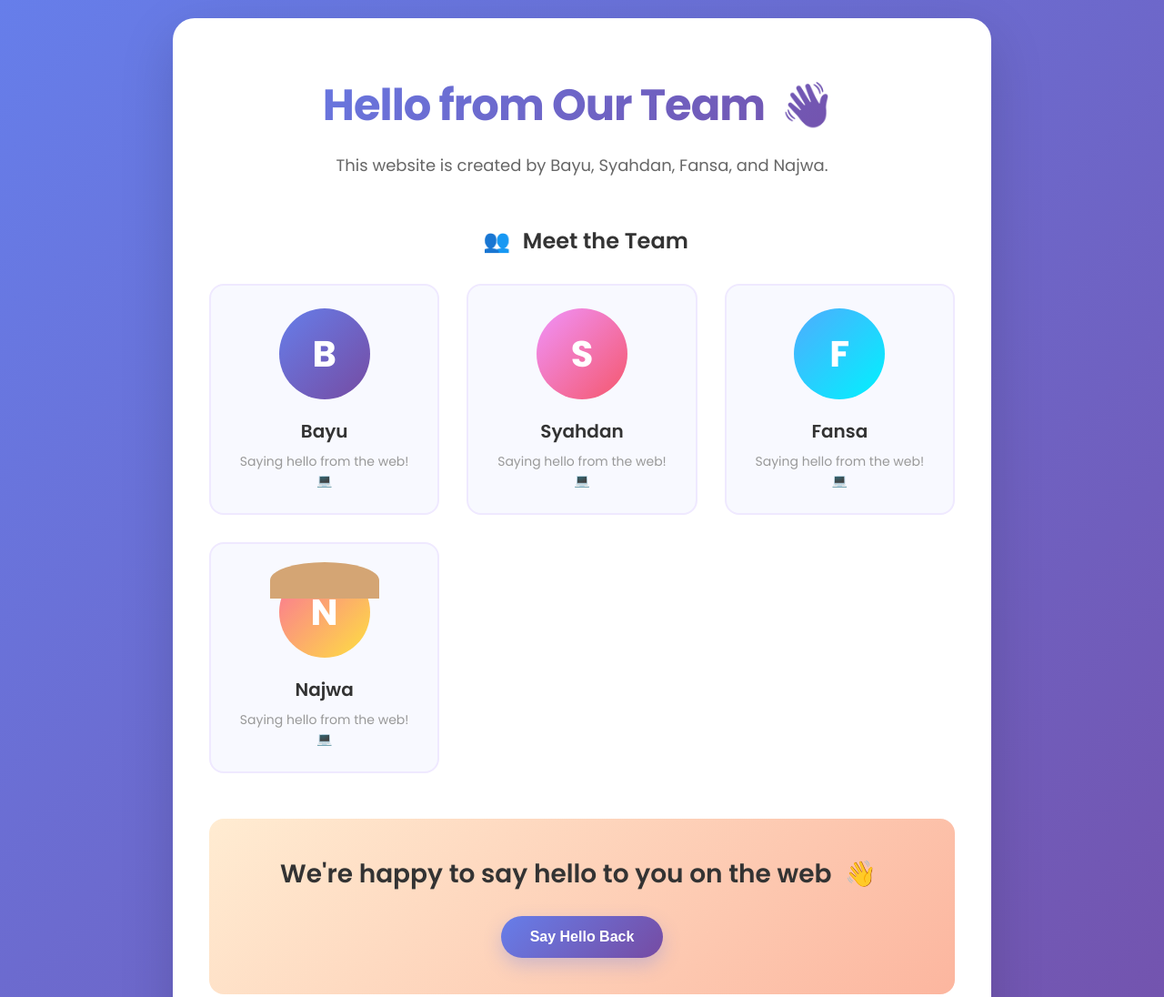
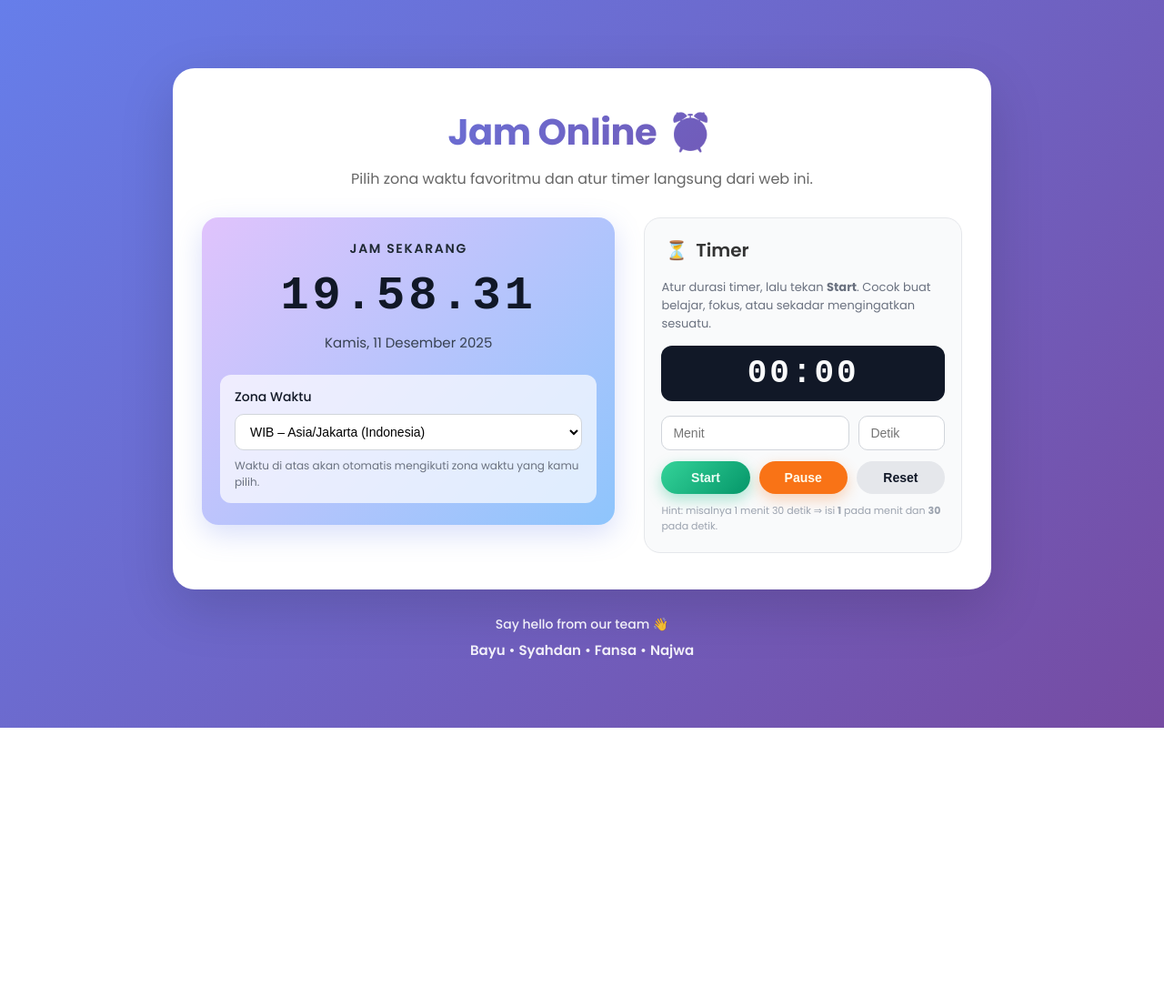
Before and after one commit to threemaskentirtelyu/Tugas12Awan_Kelompok3, a plain HTML site: page index.html in a window 1280 px wide. Shown: the top 1096 px of the page at 91% size. After the commit the page ends 800 px from the top, so only its background shows below. Drawn offline with Linux system fonts and the light colour scheme.

Commit message:
Update index.html

```diff
--- a/index.html
+++ b/index.html
@@ -3,7 +3,7 @@
 <head>
   <meta charset="UTF-8">
   <meta name="viewport" content="width=device-width, initial-scale=1.0">
-  <title>Hello from Our Team 👋</title>
+  <title>Jam Online ⏰</title>
   <link href="https://fonts.googleapis.com/css2?family=Poppins:wght@300;400;500;600;700&display=swap" rel="stylesheet">
   <style>
     * {
@@ -32,262 +32,278 @@
     .card {
       background: white;
       border-radius: 24px;
-      padding: 60px 40px;
+      padding: 40px 32px;
       box-shadow: 0 20px 60px rgba(0, 0, 0, 0.15);
     }
 
     header {
       text-align: center;
-      margin-bottom: 50px;
+      margin-bottom: 30px;
     }
 
     .main-title {
-      font-size: 48px;
+      font-size: 40px;
       font-weight: 700;
-      margin-bottom: 16px;
+      margin-bottom: 10px;
       background: linear-gradient(135deg, #667eea 0%, #764ba2 100%);
       -webkit-background-clip: text;
       -webkit-text-fill-color: transparent;
       background-clip: text;
-      letter-spacing: -1px;
+      letter-spacing: -0.5px;
     }
 
     .subtitle {
-      font-size: 18px;
+      font-size: 16px;
       color: #666;
       font-weight: 400;
-      line-height: 1.6;
+      line-height: 1.5;
+    }
+
+    main {
+      display: grid;
+      grid-template-columns: 1.3fr 1fr;
+      gap: 32px;
+      align-items: flex-start;
     }
 
     section {
-      margin-bottom: 50px;
+      margin-bottom: 0;
     }
 
     .section-title {
-      font-size: 24px;
-      font-weight: 600;
-      margin-bottom: 30px;
-      color: #333;
-      text-align: center;
-    }
-
-    /* Team Section */
-    .team-grid {
-      display: grid;
-      grid-template-columns: repeat(auto-fit, minmax(200px, 1fr));
-      gap: 30px;
-      margin-bottom: 30px;
-    }
-
-    .team-card {
-      text-align: center;
-      padding: 25px;
-      border-radius: 16px;
-      background: #f8f9ff;
-      border: 2px solid #efe9ff;
-      transition: all 0.3s ease;
-      cursor: pointer;
-    }
-
-    .team-card:hover {
-      transform: translateY(-8px);
-      box-shadow: 0 12px 30px rgba(102, 126, 234, 0.1);
-      border-color: #667eea;
-    }
-
-    .avatar {
-      width: 100px;
-      height: 100px;
-      border-radius: 50%;
-      margin: 0 auto 20px;
-      display: flex;
-      align-items: center;
-      justify-content: center;
-      font-size: 40px;
-      font-weight: 700;
-      color: white;
-      margin-bottom: 20px;
-      position: relative;
-    }
-
-    .avatar.bayu {
-      background: linear-gradient(135deg, #667eea 0%, #764ba2 100%);
-    }
-
-    .avatar.syahdan {
-      background: linear-gradient(135deg, #f093fb 0%, #f5576c 100%);
-    }
-
-    .avatar.fansa {
-      background: linear-gradient(135deg, #4facfe 0%, #00f2fe 100%);
-    }
-
-    .avatar.najwa {
-      background: linear-gradient(135deg, #fa709a 0%, #fee140 100%);
-      position: relative;
-    }
-
-    .hijab {
-      position: absolute;
-      width: 120%;
-      height: 40%;
-      background: #d4a574;
-      top: -5px;
-      left: 50%;
-      transform: translateX(-50%);
-      border-radius: 50% 50% 0 0;
-    }
-
-    .member-name {
       font-size: 20px;
       font-weight: 600;
-      color: #333;
-      margin-bottom: 8px;
-    }
-
-    .member-tagline {
-      font-size: 14px;
-      color: #999;
-      font-weight: 400;
-    }
-
-    /* Say Hello Section */
-    .say-hello {
-      text-align: center;
-      padding: 40px;
-      background: linear-gradient(135deg, #ffecd2 0%, #fcb69f 100%);
-      border-radius: 16px;
-      margin-bottom: 30px;
-    }
-
-    .hello-text {
-      font-size: 28px;
-      font-weight: 600;
-      margin-bottom: 25px;
+      margin-bottom: 16px;
       color: #333;
     }
 
-    .hello-button {
-      padding: 14px 32px;
-      font-size: 16px;
-      font-weight: 600;
-      background: linear-gradient(135deg, #667eea 0%, #764ba2 100%);
-      color: white;
-      border: none;
-      border-radius: 50px;
-      cursor: pointer;
-      transition: all 0.3s ease;
-      box-shadow: 0 8px 20px rgba(102, 126, 234, 0.3);
+    .decoration {
+      display: inline-block;
+      margin: 0 4px;
     }
 
-    .hello-button:hover {
-      transform: scale(1.05);
-      box-shadow: 0 12px 28px rgba(102, 126, 234, 0.4);
+    /* Clock Section */
+    .clock-wrapper {
+      text-align: center;
+      padding: 24px 20px;
+      border-radius: 18px;
+      background: linear-gradient(135deg, #e0c3fc 0%, #8ec5fc 100%);
+      box-shadow: 0 10px 30px rgba(102, 126, 234, 0.25);
     }
 
-    .hello-button:active {
-      transform: scale(0.98);
+    .clock-label {
+      font-size: 14px;
+      color: #1f2933;
+      text-transform: uppercase;
+      letter-spacing: 0.12em;
+      font-weight: 600;
+      margin-bottom: 12px;
     }
 
-    /* Toast Notification */
-    .toast {
-      position: fixed;
-      bottom: 30px;
-      right: 30px;
-      background: linear-gradient(135deg, #667eea 0%, #764ba2 100%);
-      color: white;
-      padding: 16px 24px;
-      border-radius: 50px;
-      box-shadow: 0 8px 20px rgba(102, 126, 234, 0.3);
-      font-weight: 500;
-      animation: slideIn 0.4s ease;
-      display: none;
-      z-index: 1000;
+    .digital-clock {
+      font-size: 52px;
+      font-weight: 700;
+      color: #111827;
+      font-family: 'Courier New', monospace;
+      letter-spacing: 4px;
+      margin: 10px 0 0;
     }
 
-    .toast.show {
-      display: block;
+    .clock-date {
+      font-size: 15px;
+      color: #374151;
+      margin-top: 10px;
     }
 
-    @keyframes slideIn {
-      from {
-        transform: translateX(400px);
-        opacity: 0;
+    .timezone-control {
+      margin-top: 24px;
+      text-align: left;
+      background: rgba(255, 255, 255, 0.7);
+      padding: 14px 16px;
+      border-radius: 12px;
+      display: flex;
+      flex-direction: column;
+      gap: 8px;
+    }
+
+    .timezone-control label {
+      font-size: 14px;
+      font-weight: 500;
+      color: #111827;
+    }
+
+    .timezone-select {
+      width: 100%;
+      padding: 10px 12px;
+      border-radius: 10px;
+      border: 1px solid #d1d5db;
+      font-size: 14px;
+      outline: none;
+      background: white;
+      transition: border-color 0.2s ease, box-shadow 0.2s ease;
+    }
+
+    .timezone-select:focus {
+      border-color: #6366f1;
+      box-shadow: 0 0 0 2px rgba(99, 102, 241, 0.25);
+    }
+
+    .timezone-note {
+      font-size: 12px;
+      color: #6b7280;
+    }
+
+    /* Timer Section */
+    .timer-section {
+      padding: 20px 18px;
+      border-radius: 18px;
+      background: #f9fafb;
+      border: 1px solid #e5e7eb;
+    }
+
+    .timer-description {
+      font-size: 13px;
+      color: #6b7280;
+      margin-bottom: 14px;
+    }
+
+    .timer-display {
+      font-size: 36px;
+      font-weight: 700;
+      font-family: 'Courier New', monospace;
+      color: #111827;
+      text-align: center;
+      padding: 10px 0;
+      border-radius: 12px;
+      background: #111827;
+      color: #f9fafb;
+      margin-bottom: 16px;
+      letter-spacing: 3px;
+    }
+
+    .timer-inputs {
+      display: flex;
+      gap: 10px;
+      margin-bottom: 12px;
+    }
+
+    .timer-inputs input {
+      flex: 1;
+      padding: 10px 12px;
+      border-radius: 10px;
+      border: 1px solid #d1d5db;
+      font-size: 14px;
+      outline: none;
+    }
+
+    .timer-inputs input:focus {
+      border-color: #6366f1;
+      box-shadow: 0 0 0 2px rgba(99, 102, 241, 0.2);
+    }
+
+    .timer-buttons {
+      display: flex;
+      gap: 10px;
+      margin-bottom: 10px;
+    }
+
+    .timer-btn {
+      flex: 1;
+      padding: 10px 12px;
+      font-size: 14px;
+      font-weight: 600;
+      border-radius: 999px;
+      border: none;
+      cursor: pointer;
+      transition: all 0.2s ease;
+    }
+
+    .timer-btn.start {
+      background: linear-gradient(135deg, #34d399 0%, #059669 100%);
+      color: #ecfdf5;
+      box-shadow: 0 6px 16px rgba(16, 185, 129, 0.35);
+    }
+
+    .timer-btn.start:hover {
+      filter: brightness(1.05);
+      transform: translateY(-1px);
+    }
+
+    .timer-btn.pause {
+      background: #f97316;
+      color: #fffbeb;
+      box-shadow: 0 6px 16px rgba(249, 115, 22, 0.3);
+    }
+
+    .timer-btn.pause:hover {
+      filter: brightness(1.05);
+      transform: translateY(-1px);
+    }
+
+    .timer-btn.reset {
+      background: #e5e7eb;
+      color: #111827;
+    }
+
+    .timer-btn.reset:hover {
+      background: #d1d5db;
+      transform: translateY(-1px);
+    }
+
+    .timer-hint {
+      font-size: 11px;
+      color: #9ca3af;
+    }
+
+    .timer-done {
+      animation: blink 0.8s ease-in-out 3;
+    }
+
+    @keyframes blink {
+      0%, 100% {
+        background: #111827;
+        color: #f9fafb;
       }
-      to {
-        transform: translateX(0);
-        opacity: 1;
+      50% {
+        background: #facc15;
+        color: #111827;
       }
     }
 
-    /* Clock Section */
-    .clock-section {
+    /* Footer / Names */
+    .team-footer {
+      margin-top: 28px;
       text-align: center;
-      padding: 30px;
-      background: linear-gradient(135deg, #e0c3fc 0%, #8ec5fc 100%);
-      border-radius: 16px;
-      margin-bottom: 30px;
-    }
-
-    .digital-clock {
-      font-size: 48px;
-      font-weight: 700;
-      color: #333;
-      font-family: 'Courier New', monospace;
-      letter-spacing: 4px;
-      margin: 20px 0;
-    }
-
-    .clock-date {
-      font-size: 16px;
-      color: #666;
-      margin-top: 10px;
-    }
-
-    /* Footer */
-    footer {
-      text-align: center;
-      margin-top: 50px;
-      padding-bottom: 30px;
-      color: rgba(255, 255, 255, 0.8);
+      color: rgba(255, 255, 255, 0.9);
+      font-size: 14px;
       font-weight: 500;
     }
 
-    /* Decorative elements */
-    .decoration {
-      display: inline-block;
-      margin: 0 8px;
+    .team-names {
+      margin-top: 6px;
+      font-size: 15px;
+    }
+
+    .team-names span {
+      font-weight: 600;
     }
 
     /* Responsive */
     @media (max-width: 768px) {
       .card {
-        padding: 40px 24px;
+        padding: 30px 20px;
+      }
+
+      main {
+        grid-template-columns: 1fr;
       }
 
       .main-title {
-        font-size: 36px;
-      }
-
-      .subtitle {
-        font-size: 16px;
-      }
-
-      .team-grid {
-        grid-template-columns: repeat(2, 1fr);
-        gap: 20px;
-      }
-
-      .hello-text {
-        font-size: 22px;
+        font-size: 32px;
       }
 
       .digital-clock {
-        font-size: 36px;
-      }
-
-      footer {
-        font-size: 14px;
+        font-size: 44px;
       }
     }
 
@@ -297,40 +313,25 @@
       }
 
       .card {
-        padding: 30px 20px;
-        border-radius: 16px;
+        padding: 24px 16px;
+        border-radius: 18px;
       }
 
       .main-title {
-        font-size: 28px;
+        font-size: 26px;
       }
 
       .subtitle {
         font-size: 14px;
       }
 
-      .team-grid {
-        grid-template-columns: 1fr;
-        gap: 15px;
+      .digital-clock {
+        font-size: 34px;
+        letter-spacing: 2px;
       }
 
-      .section-title {
-        font-size: 20px;
-      }
-
-      .hello-text {
-        font-size: 18px;
-      }
-
-      .digital-clock {
+      .timer-display {
         font-size: 28px;
-      }
-
-      .toast {
-        bottom: 20px;
-        right: 20px;
-        left: 20px;
-        padding: 12px 16px;
       }
     }
   </style>
@@ -340,109 +341,187 @@
     <div class="card">
       <!-- Header -->
       <header>
-        <h1 class="main-title">Hello from Our Team <span class="decoration">👋</span></h1>
-        <p class="subtitle">This website is created by Bayu, Syahdan, Fansa, and Najwa.</p>
+        <h1 class="main-title">Jam Online <span class="decoration">⏰</span></h1>
+        <p class="subtitle">
+          Pilih zona waktu favoritmu dan atur timer langsung dari web ini.
+        </p>
       </header>
 
-      <!-- Team Section -->
-      <section>
-        <h2 class="section-title"><span class="decoration">👥</span> Meet the Team</h2>
-        <div class="team-grid">
-          <!-- Bayu -->
-          <div class="team-card">
-            <div class="avatar bayu">B</div>
-            <h3 class="member-name">Bayu</h3>
-            <p class="member-tagline">Saying hello from the web! 💻</p>
+      <main>
+        <!-- Clock Section -->
+        <section>
+          <div class="clock-wrapper">
+            <div class="clock-label">Jam Sekarang</div>
+            <div id="main-clock" class="digital-clock">--:--:--</div>
+            <div id="main-date" class="clock-date">Memuat tanggal...</div>
+
+            <div class="timezone-control">
+              <label for="timezone">Zona Waktu</label>
+              <select id="timezone" class="timezone-select">
+                <option value="Asia/Jakarta">WIB – Asia/Jakarta (Indonesia)</option>
+                <option value="Asia/Makassar">WITA – Asia/Makassar (Indonesia)</option>
+                <option value="Asia/Jayapura">WIT – Asia/Jayapura (Indonesia)</option>
+                <option value="Asia/Tokyo">Asia/Tokyo (Jepang)</option>
+                <option value="Europe/London">Europe/London (Inggris)</option>
+                <option value="Europe/Berlin">Europe/Berlin (Jerman)</option>
+                <option value="America/New_York">America/New_York (AS – New York)</option>
+                <option value="America/Los_Angeles">America/Los_Angeles (AS – LA)</option>
+              </select>
+              <p class="timezone-note">
+                Waktu di atas akan otomatis mengikuti zona waktu yang kamu pilih.
+              </p>
+            </div>
+          </div>
+        </section>
+
+        <!-- Timer Section -->
+        <section class="timer-section">
+          <h2 class="section-title"><span class="decoration">⏳</span> Timer</h2>
+          <p class="timer-description">
+            Atur durasi timer, lalu tekan <strong>Start</strong>. Cocok buat belajar, fokus, atau sekadar mengingatkan sesuatu.
+          </p>
+
+          <div id="timer-display" class="timer-display">00:00</div>
+
+          <div class="timer-inputs">
+            <input type="number" id="timer-minutes" min="0" placeholder="Menit">
+            <input type="number" id="timer-seconds" min="0" max="59" placeholder="Detik">
           </div>
 
-          <!-- Syahdan -->
-          <div class="team-card">
-            <div class="avatar syahdan">S</div>
-            <h3 class="member-name">Syahdan</h3>
-            <p class="member-tagline">Saying hello from the web! 💻</p>
+          <div class="timer-buttons">
+            <button class="timer-btn start" id="start-timer">Start</button>
+            <button class="timer-btn pause" id="pause-timer">Pause</button>
+            <button class="timer-btn reset" id="reset-timer">Reset</button>
           </div>
 
-          <!-- Fansa -->
-          <div class="team-card">
-            <div class="avatar fansa">F</div>
-            <h3 class="member-name">Fansa</h3>
-            <p class="member-tagline">Saying hello from the web! 💻</p>
-          </div>
-
-          <!-- Najwa -->
-          <div class="team-card">
-            <div class="avatar najwa">
-              <div class="hijab"></div>
-              N
-            </div>
-            <h3 class="member-name">Najwa</h3>
-            <p class="member-tagline">Saying hello from the web! 💻</p>
-          </div>
-        </div>
-      </section>
-
-      <!-- Say Hello Section -->
-      <div class="say-hello">
-        <p class="hello-text">We're happy to say hello to you on the web <span class="decoration">👋</span></p>
-        <button class="hello-button" id="helloBtn">Say Hello Back</button>
-      </div>
-
-      <!-- Clock Section -->
-      <section>
-        <h2 class="section-title"><span class="decoration">⏰</span> Current Time</h2>
-        <div class="clock-section">
-          <div class="digital-clock" id="clock">--:--:--</div>
-          <div class="clock-date" id="date"></div>
-        </div>
-      </section>
+          <p class="timer-hint">
+            Hint: misalnya 1 menit 30 detik ⇒ isi <strong>1</strong> pada menit dan <strong>30</strong> pada detik.
+          </p>
+        </section>
+      </main>
     </div>
 
-    <!-- Footer -->
-    <footer>
-      <p><span class="decoration">✨</span> © 2025 Hello Web Team – Bayu • Syahdan • Fansa • Najwa <span class="decoration">✨</span></p>
-    </footer>
+    <!-- Names / Hello -->
+    <div class="team-footer">
+      <div>Say hello from our team 👋</div>
+      <div class="team-names">
+        <span>Bayu</span> • <span>Syahdan</span> • <span>Fansa</span> • <span>Najwa</span>
+      </div>
+    </div>
   </div>
 
-  <!-- Toast Notification -->
-  <div class="toast" id="toast">Hello, nice to meet you too! 👋</div>
+  <script>
+    // ====================== JAM ONLINE (TIMEZONE) ======================
+    const clockEl = document.getElementById('main-clock');
+    const dateEl = document.getElementById('main-date');
+    const timezoneSelect = document.getElementById('timezone');
 
-  <script>
-    // Update clock every second
     function updateClock() {
       const now = new Date();
-      const hours = String(now.getHours()).padStart(2, '0');
-      const minutes = String(now.getMinutes()).padStart(2, '0');
-      const seconds = String(now.getSeconds()).padStart(2, '0');
+      const tz = timezoneSelect.value || 'Asia/Jakarta';
 
-      document.getElementById('clock').textContent = `${hours}:${minutes}:${seconds}`;
+      const timeFormatter = new Intl.DateTimeFormat('id-ID', {
+        hour: '2-digit',
+        minute: '2-digit',
+        second: '2-digit',
+        hour12: false,
+        timeZone: tz
+      });
 
-      // Format date in Indonesian
-      const options = {
+      const dateFormatter = new Intl.DateTimeFormat('id-ID', {
         weekday: 'long',
         year: 'numeric',
         month: 'long',
-        day: 'numeric'
-      };
-      const dateStr = now.toLocaleDateString('id-ID', options);
-      document.getElementById('date').textContent = dateStr;
+        day: 'numeric',
+        timeZone: tz
+      });
+
+      clockEl.textContent = timeFormatter.format(now);
+      dateEl.textContent = dateFormatter.format(now);
     }
 
-    // Initial clock update
+    // Update clock every second
     updateClock();
-
-    // Update clock every second
     setInterval(updateClock, 1000);
 
-    // Hello button functionality
-    document.getElementById('helloBtn').addEventListener('click', function() {
-      const toast = document.getElementById('toast');
-      toast.classList.add('show');
+    // When timezone changes, update immediately
+    timezoneSelect.addEventListener('change', updateClock);
 
-      // Hide toast after 3 seconds
-      setTimeout(function() {
-        toast.classList.remove('show');
-      }, 3000);
-    });
+    // =========================== TIMER ================================
+    const timerDisplay = document.getElementById('timer-display');
+    const minutesInput = document.getElementById('timer-minutes');
+    const secondsInput = document.getElementById('timer-seconds');
+    const startBtn = document.getElementById('start-timer');
+    const pauseBtn = document.getElementById('pause-timer');
+    const resetBtn = document.getElementById('reset-timer');
+
+    let timerInterval = null;
+    let timerRemaining = 0; // dalam detik
+
+    function renderTimer() {
+      const mins = Math.floor(timerRemaining / 60);
+      const secs = timerRemaining % 60;
+      const mm = String(mins).padStart(2, '0');
+      const ss = String(secs).padStart(2, '0');
+      timerDisplay.textContent = mm + ':' + ss;
+    }
+
+    function startTimer() {
+      // Jika tidak ada interval berjalan, mulai
+      if (timerInterval) return;
+
+      // Jika belum ada waktu tersisa, baca dari input
+      if (timerRemaining <= 0) {
+        const m = parseInt(minutesInput.value, 10) || 0;
+        const s = parseInt(secondsInput.value, 10) || 0;
+        const total = m * 60 + s;
+
+        if (total <= 0) {
+          alert('Silakan isi durasi timer (menit/detik) terlebih dahulu.');
+          return;
+        }
+        timerRemaining = total;
+        renderTimer();
+      }
+
+      timerDisplay.classList.remove('timer-done');
+
+      timerInterval = setInterval(() => {
+        timerRemaining--;
+        renderTimer();
+
+        if (timerRemaining <= 0) {
+          clearInterval(timerInterval);
+          timerInterval = null;
+          timerRemaining = 0;
+          timerDisplay.classList.add('timer-done');
+          alert('Timer selesai!');
+        }
+      }, 1000);
+    }
+
+    function pauseTimer() {
+      if (timerInterval) {
+        clearInterval(timerInterval);
+        timerInterval = null;
+      }
+    }
+
+    function resetTimer() {
+      pauseTimer();
+      timerRemaining = 0;
+      renderTimer();
+      minutesInput.value = '';
+      secondsInput.value = '';
+      timerDisplay.classList.remove('timer-done');
+    }
+
+    startBtn.addEventListener('click', startTimer);
+    pauseBtn.addEventListener('click', pauseTimer);
+    resetBtn.addEventListener('click', resetTimer);
+
+    // Set tampilan awal
+    renderTimer();
   </script>
 </body>
 </html>
```
